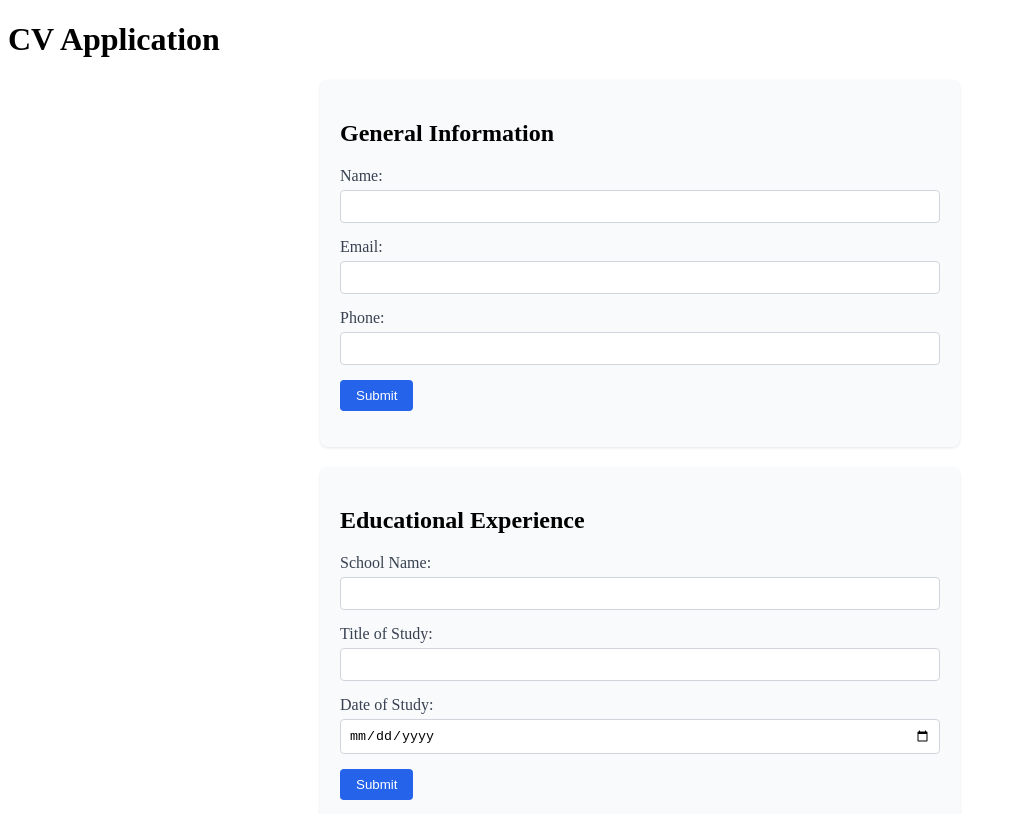
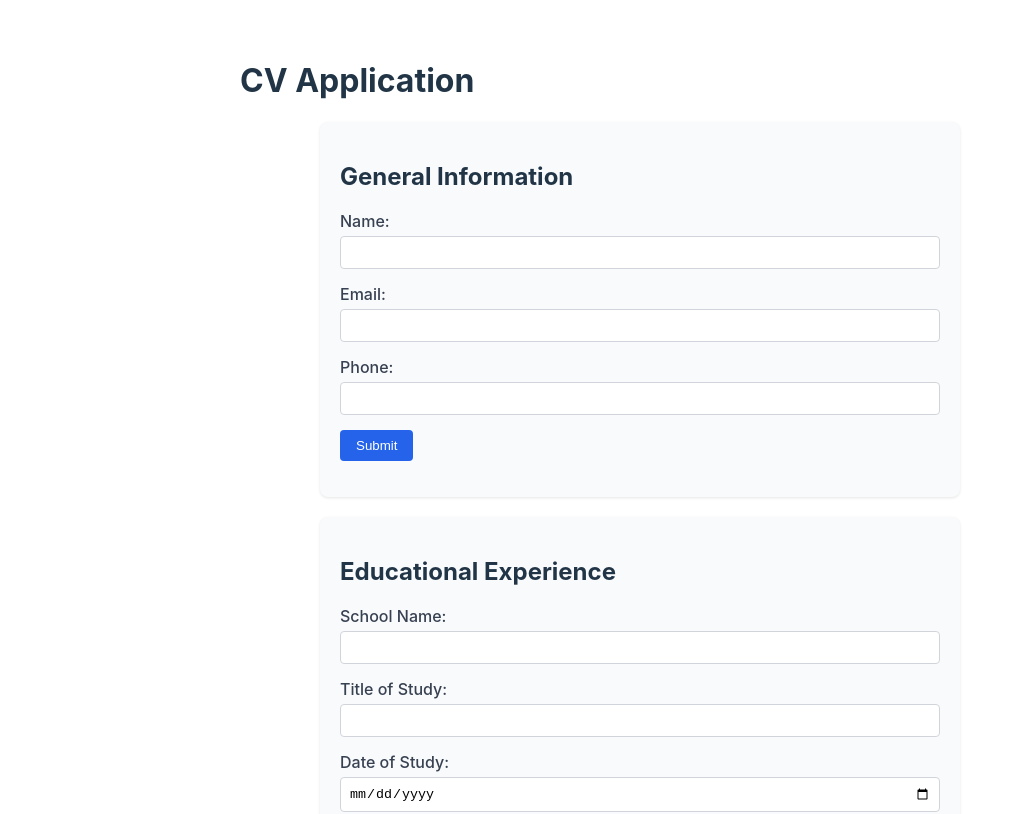
Before and after one commit to top-submissions/fullstackjs-cv-application, a React (Vite) app: page / in a window 1280 px wide. Shown: the top 814 px of the page, without its empty margins (0-1012 px from the left). Built offline with nearby package versions, Linux system fonts and the light colour scheme.

Commit message:
feat(app style): wrap output in appContainer css class

```diff
--- a/src/App.jsx
+++ b/src/App.jsx
@@ -1,11 +1,12 @@
 import React from 'react';
+import styles from './App.module.css';
 import GeneralInformationForm from './components/forms/GeneralInformationForm/GeneralInformationForm';
 import EducationalExperienceForm from './components/forms/EducationalExperienceForm/EducationalExperienceForm';
 import PracticalExperienceForm from './components/forms/PracticalExperienceForm/PracticalExperienceForm';
 
 function App() {
   return (
-    <div>
+    <div className={styles.appContainer}>
       <h1>CV Application</h1>
       <GeneralInformationForm />
       <EducationalExperienceForm />
```
